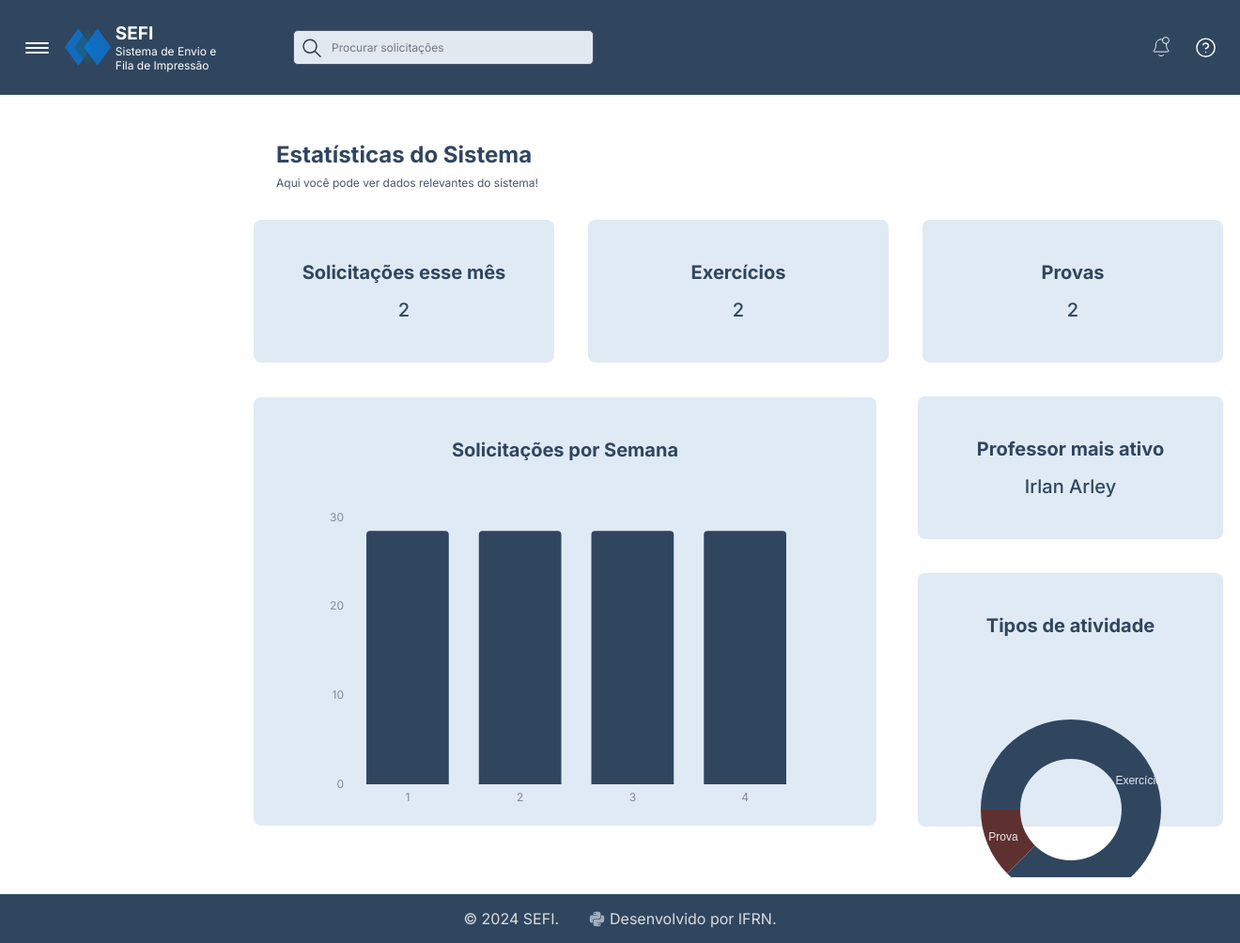
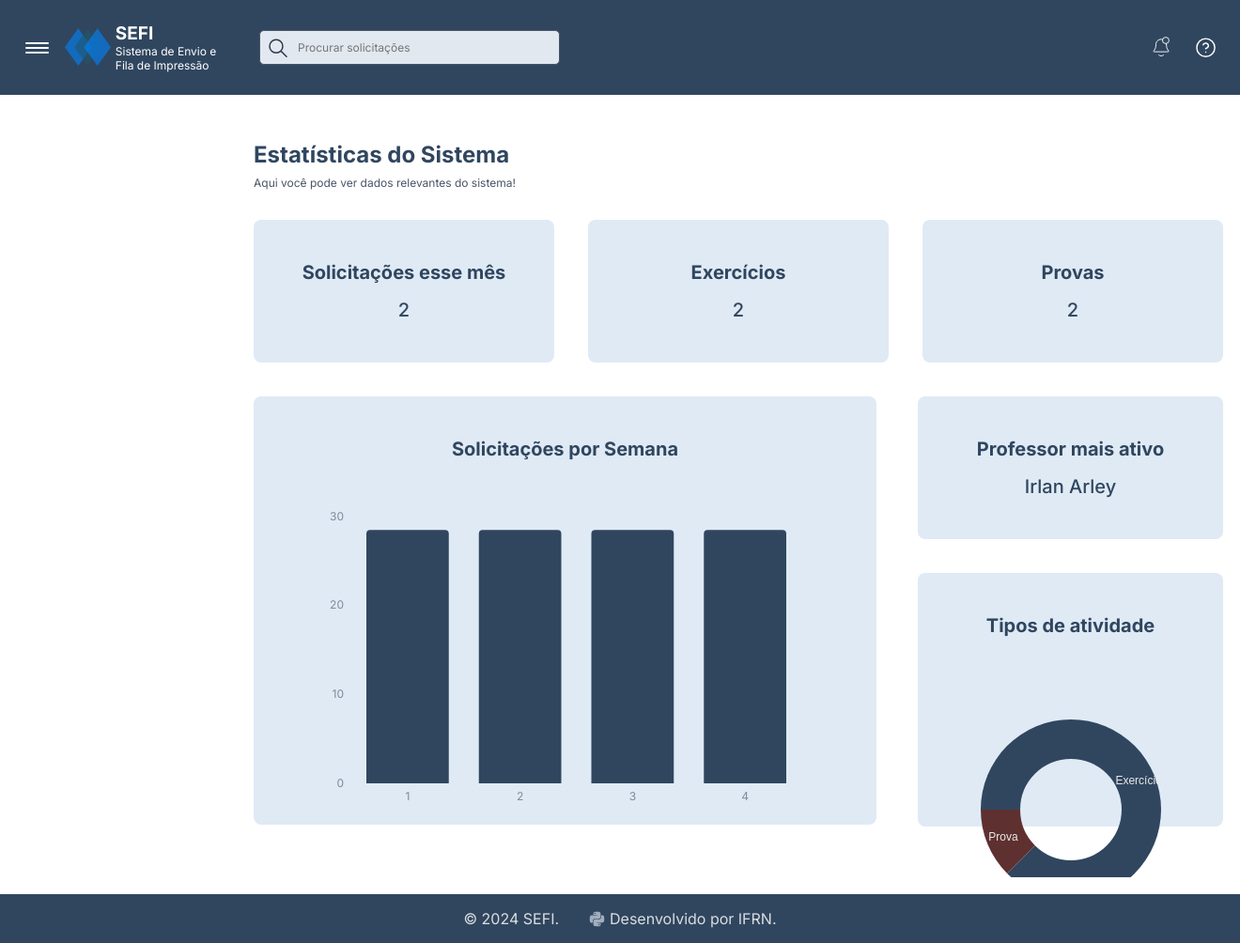
Before and after one commit to llwkascarvalho/SEFI, a Django app: page /estatisticas in a window 1320 px wide. Shown: the whole page at 94% size. Run offline with Django 5.2, Linux system fonts and the light colour scheme; a user stored in the database is signed in.

Commit message:
pequenas correcoes no header

```diff
--- a/core/static/core/css/estatisticas.css
+++ b/core/static/core/css/estatisticas.css
@@ -1,4 +1,4 @@
-.container {
+.container-main {
     margin: 0;
     width: 1032px;
 }
--- a/core/static/core/css/index.css
+++ b/core/static/core/css/index.css
@@ -17,7 +17,7 @@
     text-decoration: none;
 }
 
-.container {
+.container-main {
     display: flex;
     flex-wrap: wrap;
     flex-direction: row;
@@ -30,7 +30,6 @@
     display: flex;
     flex-direction: column;
     padding-bottom: 56px;
-    padding-left: 24px;
 }
 
 .container-header h1 {
--- a/core/templates/core/estatisticas.html
+++ b/core/templates/core/estatisticas.html
@@ -11,7 +11,7 @@
     <p>Aqui você pode ver dados relevantes do sistema!</p>
 </div>
 
-<div class="container">
+<div class="container-main">
     <div class="container-card">
         <div class="container-conteudo">
             <p class="title-card">Solicitações esse mês</p>
--- a/core/templates/core/index.html
+++ b/core/templates/core/index.html
@@ -11,7 +11,7 @@
     <p>Olá, <strong>Usuario</strong>! Gerencie todas as solicitações de impressões do IFRN com facilidade e eficiência.</p>
 </div>
 
-<div class="container">
+<div class="container-main">
     <div class="container-card">
         <a href="{% url 'fila' %}">
             <div class="container-conteudo">
--- a/fila/static/fila/css/detalhes.css
+++ b/fila/static/fila/css/detalhes.css
@@ -61,7 +61,7 @@
     padding-top: 24px;
 }
 
-.container {
+.container-main {
     display: flex;
     flex-wrap: wrap;
     flex-direction: row;
--- a/fila/templates/fila/detalhes.html
+++ b/fila/templates/fila/detalhes.html
@@ -31,7 +31,7 @@
             </div>
     </div>
 
-    <div class="container">
+    <div class="container-main">
         <div class="container-card">
             <div class="container-conteudo">
                 <p class="title-card">Título</p>
@@ -125,7 +125,7 @@
         </div>
     </div>
 
-    <div class="container">
+    <div class="container-main">
         <div class="container-card">
             <div class="container-conteudo">
                 <p class="title-card">Título</p>
@@ -203,7 +203,7 @@
             </div>
     </div>
 
-    <div class="container">
+    <div class="container-main">
         <div class="container-card">
             <div class="container-conteudo">
                 <p class="title-card">Título</p>
```
